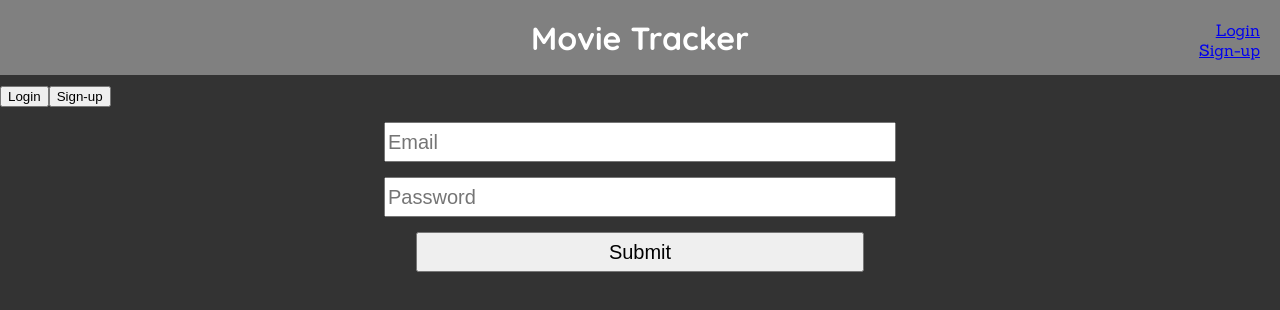
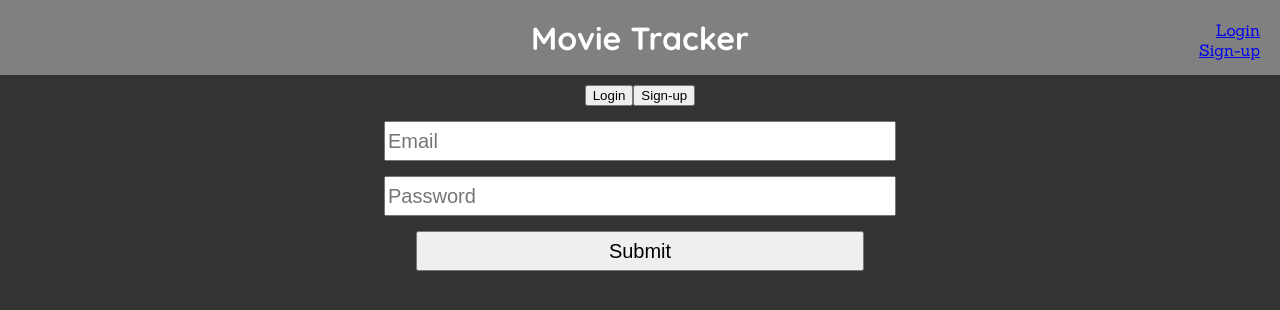
Before and after one commit to rmorgan323/movie-tracker, a React (Create React App) app: page /login in a window 1280 px wide. Shown: the top 310 px of the page. Built offline with nearby package versions, Linux system fonts and the light colour scheme; no server answers.

Commit message:
Login buttons aligned

```diff
--- a/src/containers/CardContainer/CardContainer.css
+++ b/src/containers/CardContainer/CardContainer.css
@@ -3,6 +3,11 @@
   flex-wrap: wrap;
   width: 1600px;
   margin: auto; }
+
+.login-buttons {
+  display: flex;
+  flex-direction: row;
+  justify-content: center; }
 
 @media screen and (max-width: 1599px) {
   .card-container {
--- a/src/containers/CardContainer/CardContainer.scss
+++ b/src/containers/CardContainer/CardContainer.scss
@@ -3,6 +3,12 @@
 	flex-wrap: wrap;
 	width: 1600px;
 	margin: auto;
+}
+
+.login-buttons {
+	display: flex;
+	flex-direction: row;
+	justify-content: center;
 }
 
 @media screen and (max-width: 1599px) {
--- a/src/containers/ControlledForm/ControlledForm.js
+++ b/src/containers/ControlledForm/ControlledForm.js
@@ -59,11 +59,15 @@ class ControlledForm extends Component {
         let endPoint = this.props.location.pathname
         return (
             <div>
+            <div className = "login-buttons">
             <button
               onClick={(event) => this.navRedirect(event, 'login')}
-              className = 'login-button'> Login </button>
+              className = 'login-button redirect-button'> Login </button>
             <button
-              onClick = {(event) => this.navRedirect(event, 'signup') }> Sign-up </button>
+              onClick = {(event) => this.navRedirect(event, 'signup')}
+              className = 'signup-button redirect-button'> Sign-up </button>
+
+             </div>
                 <form onSubmit={this.handleSubmit}>
                     {endPoint === '/signup' &&
                     <input className='name'
```
